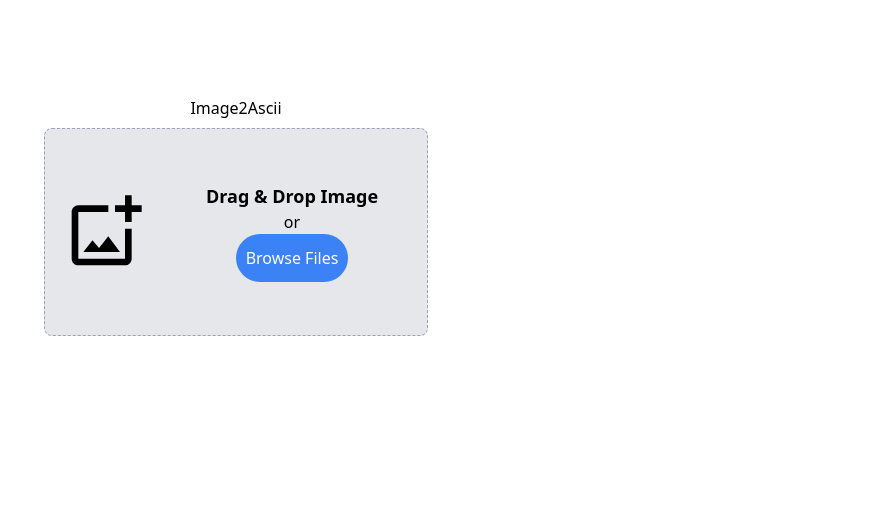
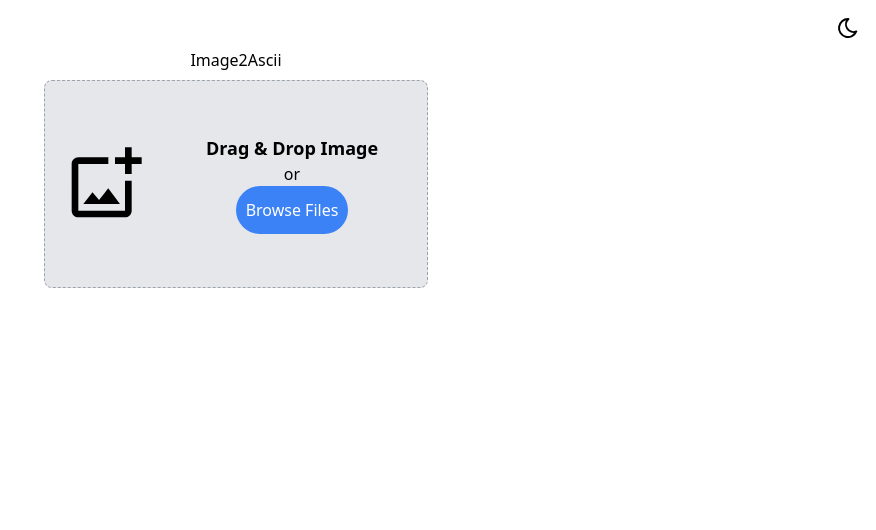
Before and after one commit to tony-montemuro/image2ascii, a website: page templates/index.html in a window 1280 px wide. Shown: the whole page, without its empty margins (404-1280 px from the left). Drawn offline with Linux system fonts and the light colour scheme.

Commit message:
begin setting up display toggle: added + positioned svgs

```diff
--- a/templates/index.html
+++ b/templates/index.html
@@ -5,7 +5,21 @@
     <link rel="stylesheet" href="../static/styles.css"/>
     <script src="../static/script.js"></script>
   </head>
-  <body class="w-full pt-24 flex justify-center items-center">
+  <body class="w-full pt-12 flex justify-center items-center">
+    <div id="display" class="fixed top-0 right-0 pr-4 pt-4">
+      <button type="button" id="display-dark" title="Dark mode">
+        <svg xmlns="http://www.w3.org/2000/svg" width="24" height="24" viewBox="0 0 24 24" fill="none" stroke="currentColor" stroke-width="2" stroke-linecap="round" stroke-linejoin="round" class="icon icon-tabler icons-tabler-outline icon-tabler-moon">
+          <path stroke="none" d="M0 0h24v24H0z" fill="none"/>
+          <path d="M12 3c.132 0 .263 0 .393 0a7.5 7.5 0 0 0 7.92 12.446a9 9 0 1 1 -8.313 -12.454z"/>
+        </svg>
+      </button>
+      <button type="button" id="display-light" class="sr-only" tabindex="-1" title="Light mode">
+        <svg xmlns="http://www.w3.org/2000/svg" width="24" height="24" viewBox="0 0 24 24" fill="none" stroke="currentColor" stroke-width="2" stroke-linecap="round" stroke-linejoin="round" class="icon icon-tabler icons-tabler-outline icon-tabler-sun"><path stroke="none" d="M0 0h24v24H0z" fill="none"/>
+          <path d="M12 12m-4 0a4 4 0 1 0 8 0a4 4 0 1 0 -8 0"/>
+          <path d="M3 12h1m8 -9v1m8 8h1m-9 8v1m-6.4 -15.4l.7 .7m12.1 -.7l-.7 .7m0 11.4l.7 .7m-12.1 -.7l-.7 .7"/>
+        </svg>
+      </button>
+    </div>
     <div class="flex justify-center flex-col gap-2 items-center">
       <h1 class="text-center">Image2Ascii</h1>
       <form id="form" class="flex flex-col gap-2" method="post">
```
Also changed, not shown: static/styles.css.
